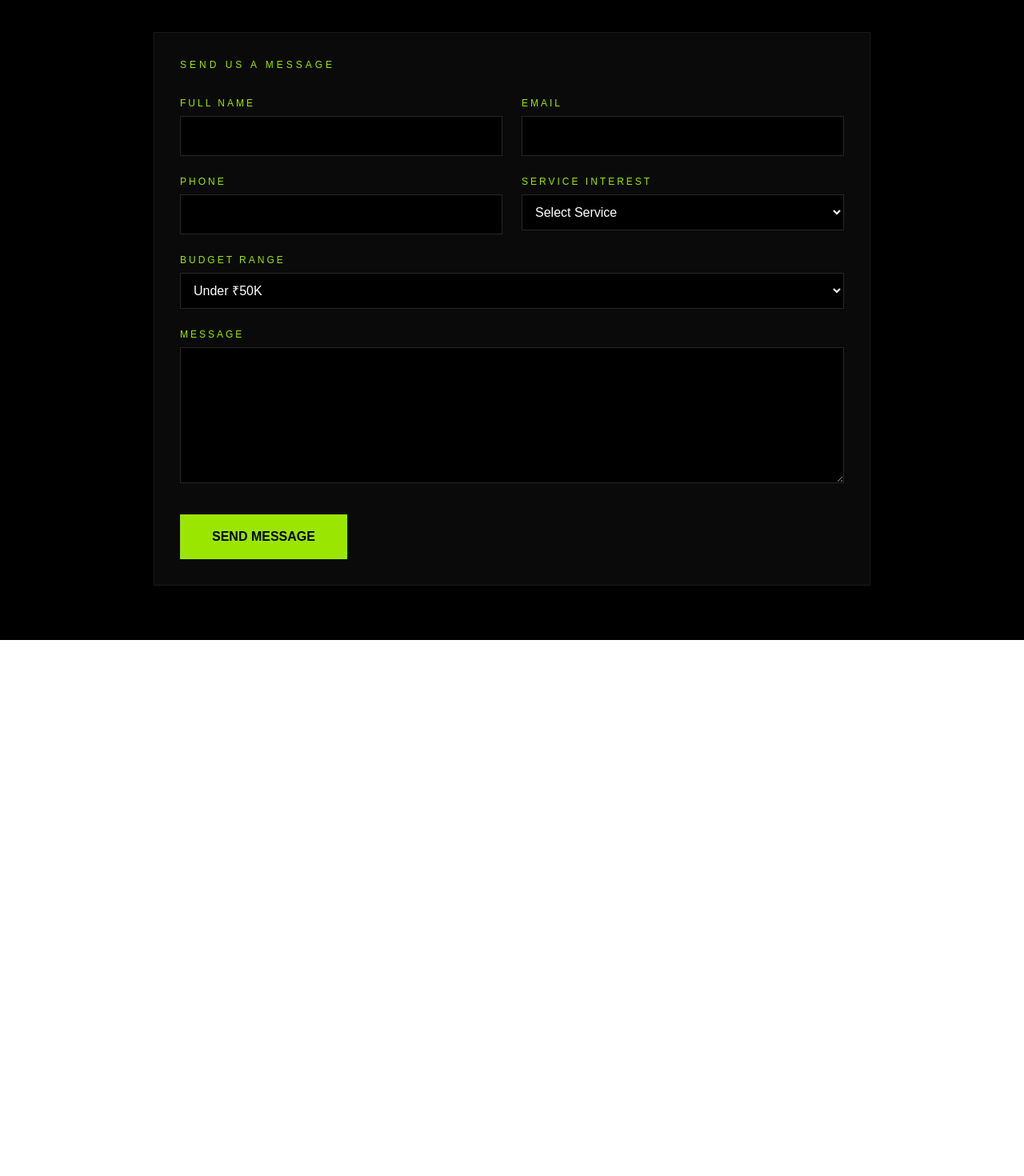
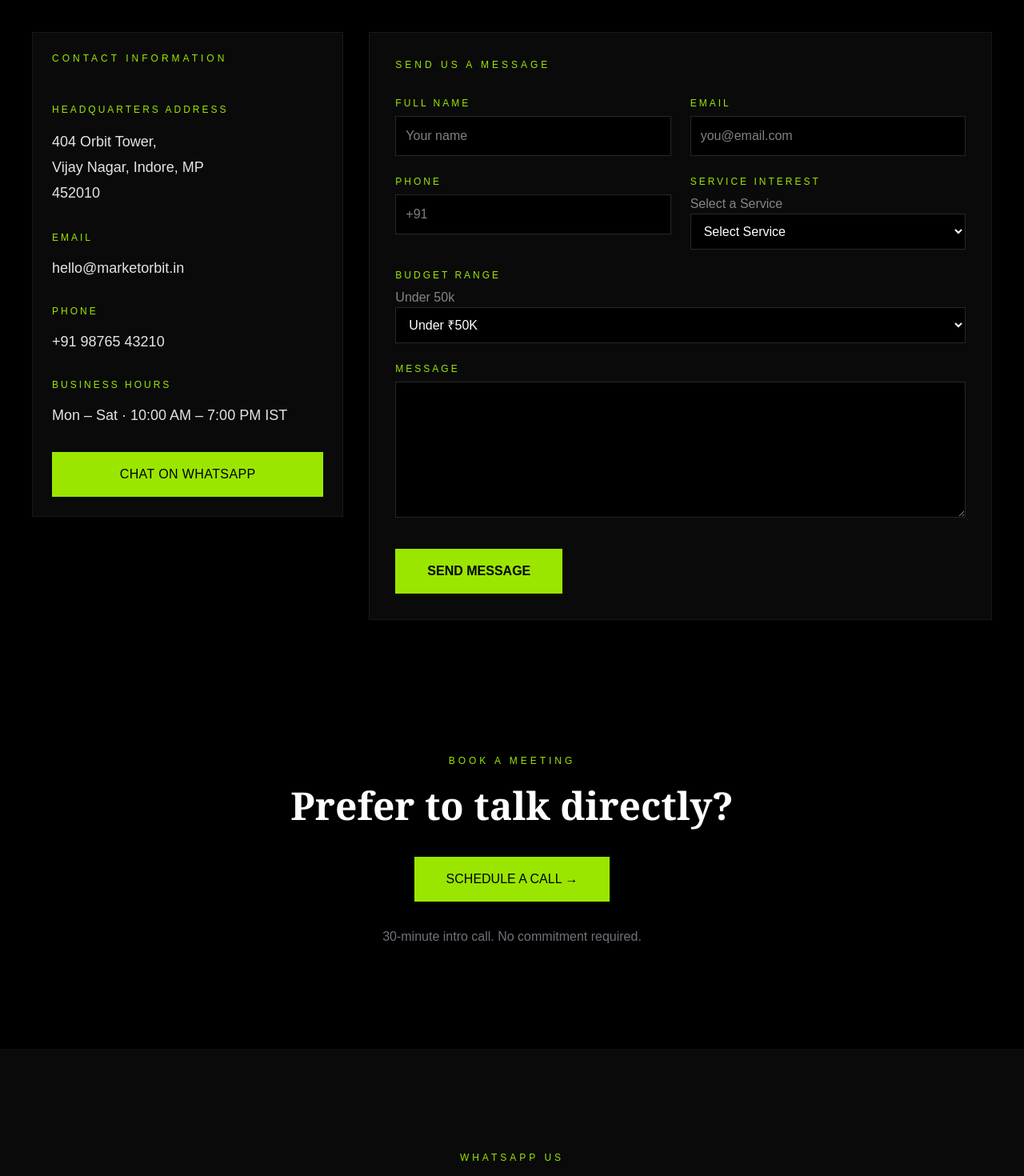
Before and after one commit to marketorbitofficial/market-orbit-website, a Next.js app in the folder apps/web/: page / in a window 1280 px wide. Shown: the top 1470 px of the page at 80% size. Before the commit the page ends 800 px from the top, so only its background shows below. Built offline with nearby package versions, Linux system fonts and the light colour scheme.

Commit message:
completed contact page n few sections below it

```diff
--- a/apps/web/app/page.tsx
+++ b/apps/web/app/page.tsx
@@ -1,88 +1,24 @@
-export default function ContactForm() {
+import ContactForm from "@/components/ContactForm";
+import ContactInfo from "@/components/ContactInfo";
+import PreferToTalkDirectly from "@/components/PreferToTalkDirectly";
+import RatherChat from "@/components/RatherChat";
+
+export default function Home() {
   return (
-    <div className="bg-black text-white min-h-screen p-10">
-      <div className="max-w-4xl mx-auto border border-zinc-900 p-8 bg-[#0a0a0a]">
+    <div className="bg-black min-h-screen">
 
-        <p className="text-lime-400 text-xs tracking-[4px] uppercase mb-8">
-          Send Us A Message
-        </p>
+      {/* Contact Section */}
+      <div className="max-w-7xl mx-auto p-10 grid grid-cols-[1fr_2fr] gap-8 items-start">
+        <ContactInfo />
+        <ContactForm />
+      </div>
 
-        <div className="grid grid-cols-2 gap-6">
+      {/* CTA Section */}
+      <PreferToTalkDirectly />
 
-          <div>
-            <label className="block text-lime-400 text-xs tracking-[3px] uppercase mb-2">
-              Full Name
-            </label>
-            <input
-              type="text"
-              className="w-full bg-black border border-zinc-800 p-3 outline-none"
-            />
-          </div>
+      {/* WhatsApp Section */}
+      <RatherChat />
 
-          <div>
-            <label className="block text-lime-400 text-xs tracking-[3px] uppercase mb-2">
-              Email
-            </label>
-            <input
-              type="email"
-              className="w-full bg-black border border-zinc-800 p-3 outline-none"
-            />
-          </div>
-
-          <div>
-            <label className="block text-lime-400 text-xs tracking-[3px] uppercase mb-2">
-              Phone
-            </label>
-            <input
-              type="tel"
-              className="w-full bg-black border border-zinc-800 p-3 outline-none"
-            />
-          </div>
-
-          <div>
-            <label className="block text-lime-400 text-xs tracking-[3px] uppercase mb-2">
-              Service Interest
-            </label>
-            <select className="w-full bg-black border border-zinc-800 p-3">
-              <option>Select Service</option>
-              <option>Youth Marketing</option>
-              <option>PR & Personal Branding</option>
-              <option>Government Marketing</option>
-              <option>Social Media Marketing</option>
-            </select>
-          </div>
-
-        </div>
-
-        <div className="mt-6">
-          <label className="block text-lime-400 text-xs tracking-[3px] uppercase mb-2">
-            Budget Range
-          </label>
-
-          <select className="w-full bg-black border border-zinc-800 p-3">
-            <option>Under ₹50K</option>
-            <option>₹50K - ₹2L</option>
-            <option>₹2L - ₹5L</option>
-            <option>₹5L+</option>
-          </select>
-        </div>
-
-        <div className="mt-6">
-          <label className="block text-lime-400 text-xs tracking-[3px] uppercase mb-2">
-            Message
-          </label>
-
-          <textarea
-            rows={6}
-            className="w-full bg-black border border-zinc-800 p-3 outline-none"
-          ></textarea>
-        </div>
-
-        <button className="mt-8 bg-lime-400 text-black px-10 py-4 font-semibold hover:opacity-90">
-          SEND MESSAGE
-        </button>
-
-      </div>
     </div>
   );
 }
--- a/apps/web/components/ContactForm.tsx
+++ b/apps/web/components/ContactForm.tsx
@@ -1,57 +1,91 @@
 export default function ContactForm() {
   return (
-    <div>
-      <h1>Contact Form</h1>
-    </div>
-  );
-}
-export default function ContactInfo() {
-  return (
-    <div className="bg-[#0a0a0a] border border-zinc-900 p-8 text-white">
+    <div className="bg-black text-white">
+      <div className="max-w-4xl mx-auto border border-zinc-900 p-8 bg-[#0a0a0a]">
+
         <p className="text-lime-400 text-xs tracking-[4px] uppercase mb-8">
-        Contact Information
+          Send Us A Message
         </p>
 
-      <div className="space-y-8">
+        <div className="grid grid-cols-2 gap-6">
+
           <div>
-          <h3 className="text-lime-400 text-xs tracking-[3px] uppercase mb-2">
-            Headquarters Address
-          </h3>
-          <p className="text-zinc-400">
-            Bengaluru, Karnataka, India
-          </p>
+            <label className="block text-lime-400 text-xs tracking-[3px] uppercase mb-2">
+              Full Name
+            </label>
+            <input
+              type="text"
+              placeholder="Your name"
+              className="w-full bg-black border border-zinc-800 p-3 outline-none"
+            />
           </div>
 
           <div>
-          <h3 className="text-lime-400 text-xs tracking-[3px] uppercase mb-2">
+            <label className="block text-lime-400 text-xs tracking-[3px] uppercase mb-2">
               Email
-          </h3>
-          <p className="text-zinc-400">
-            hello@marketorbit.in
-          </p>
+            </label>
+            <input
+              type="email"
+              placeholder="you@email.com"
+              className="w-full bg-black border border-zinc-800 p-3 outline-none"
+            />
           </div>
 
           <div>
-          <h3 className="text-lime-400 text-xs tracking-[3px] uppercase mb-2">
+            <label className="block text-lime-400 text-xs tracking-[3px] uppercase mb-2">
               Phone
-          </h3>
-          <p className="text-zinc-400">
-            +91 XXXXX XXXXX
-          </p>
+            </label>
+            <input
+              type="tel"
+              placeholder="+91"
+              className="w-full bg-black border border-zinc-800 p-3 outline-none"
+            />
           </div>
 
           <div>
-          <h3 className="text-lime-400 text-xs tracking-[3px] uppercase mb-2">
-            Business Hours
-          </h3>
-          <p className="text-zinc-400">
-            Mon - Fri, 9 AM - 6 PM
-          </p>
+            <label className="block text-lime-400 text-xs tracking-[3px] uppercase mb-2">
+              Service Interest
+            </label>
+            <input placeholder="Select a Service" ></input>
+            <select className="w-full bg-black border border-zinc-800 p-3">
+              <option>Select Service</option>
+              <option>Youth Marketing</option>
+              <option>PR & Personal Branding</option>
+              <option>Government Marketing</option>
+              <option>Social Media Marketing</option>
+            </select>
           </div>
 
-        <button className="bg-lime-400 text-black px-6 py-3 font-semibold">
-          CHAT ON WHATSAPP
+        </div>
+
+        <div className="mt-6">
+          <label className="block text-lime-400 text-xs tracking-[3px] uppercase mb-2">
+            Budget Range
+          </label>
+          <input placeholder="Under 50k"></input>
+          <select className="w-full bg-black border border-zinc-800 p-3">
+            <option>Under ₹50K</option>
+            <option>₹50K - ₹2L</option>
+            <option>₹2L - ₹5L</option>
+            <option>₹5L+</option>
+          </select>
+        </div>
+
+        <div className="mt-6">
+          <label className="block text-lime-400 text-xs tracking-[3px] uppercase mb-2">
+            Message
+          </label>
+          <textarea
+            rows={6}
+            className="w-full bg-black border border-zinc-800 p-3 outline-none">
+
+         </textarea>
+        </div>
+
+        <button className="mt-8 bg-lime-400 text-black px-10 py-4 font-semibold hover:opacity-90">
+          SEND MESSAGE
         </button>
+
       </div>
     </div>
   );
--- /dev/null
+++ b/apps/web/components/ContactInfo.tsx
@@ -0,0 +1,62 @@
+export default function ContactInfo() {
+  return (
+    <div className="bg-[#0a0a0a] border border-zinc-900 p-6 text-white">
+
+      <p className="text-lime-400 text-xs tracking-[4px] uppercase mb-12">
+        Contact Information
+      </p>
+
+      <div className="space-y-8">
+
+        <div>
+          <h3 className="text-lime-400 text-xs tracking-[3px] uppercase mb-4">
+            Headquarters Address
+          </h3>
+
+          <p className="text-lg leading-8 text-zinc-200">
+            404 Orbit Tower,
+            <br />
+            Vijay Nagar, Indore, MP
+            <br />
+            452010
+          </p>
+        </div>
+
+        <div>
+          <h3 className="text-lime-400 text-xs tracking-[3px] uppercase mb-4">
+            Email
+          </h3>
+
+          <p className="text-lg text-zinc-200">
+            hello@marketorbit.in
+          </p>
+        </div>
+
+        <div>
+          <h3 className="text-lime-400 text-xs tracking-[3px] uppercase mb-4">
+            Phone
+          </h3>
+
+          <p className="text-lg text-zinc-200">
+            +91 98765 43210
+          </p>
+        </div>
+
+        <div>
+          <h3 className="text-lime-400 text-xs tracking-[3px] uppercase mb-4">
+            Business Hours
+          </h3>
+
+          <p className="text-lg text-zinc-200">
+            Mon – Sat · 10:00 AM – 7:00 PM IST
+          </p>
+        </div>
+
+        <button className="w-full bg-lime-400 text-black py-4 font-medium tracking-wide hover:opacity-90 transition">
+          CHAT ON WHATSAPP
+        </button>
+
+      </div>
+    </div>
+  );
+}
--- /dev/null
+++ b/apps/web/components/PreferToTalkDirectly.tsx
@@ -0,0 +1,23 @@
+export default function PreferToTalkDirectly() {
+  return (
+    <section className="bg-black text-white py-32 text-center">
+
+      <p className="text-lime-400 text-xs tracking-[4px] uppercase mb-6">
+        Book A Meeting
+      </p>
+
+      <h2 className="text-5xl font-serif font-semibold mb-10">
+        Prefer to talk directly?
+      </h2>
+
+      <button className="bg-lime-400 text-black px-10 py-4 font-medium hover:opacity-90 transition">
+        SCHEDULE A CALL →
+      </button>
+
+      <p className="text-zinc-500 mt-8">
+        30-minute intro call. No commitment required.
+      </p>
+
+    </section>
+  );
+}
--- /dev/null
+++ b/apps/web/components/RatherChat.tsx
@@ -0,0 +1,27 @@
+export default function RatherChat() {
+  return (
+    <section className="bg-[#0a0a0a] text-white py-32 text-center">
+
+      <p className="text-lime-400 text-xs tracking-[4px] uppercase mb-6">
+        WhatsApp Us
+      </p>
+
+      <div className="text-lime-400 text-6xl mb-6">
+        💬
+      </div>
+
+      <h2 className="text-5xl font-serif font-semibold mb-6">
+        Rather chat?
+      </h2>
+
+      <p className="text-zinc-500 max-w-xl mx-auto mb-10">
+        Drop us a message on WhatsApp and we'll respond within the hour.
+      </p>
+
+      <button className="bg-lime-400 text-black px-10 py-4 font-medium hover:opacity-90 transition">
+        OPEN WHATSAPP →
+      </button>
+
+    </section>
+  );
+}
```
Lines whose indentation alone changed are shown as unchanged.
